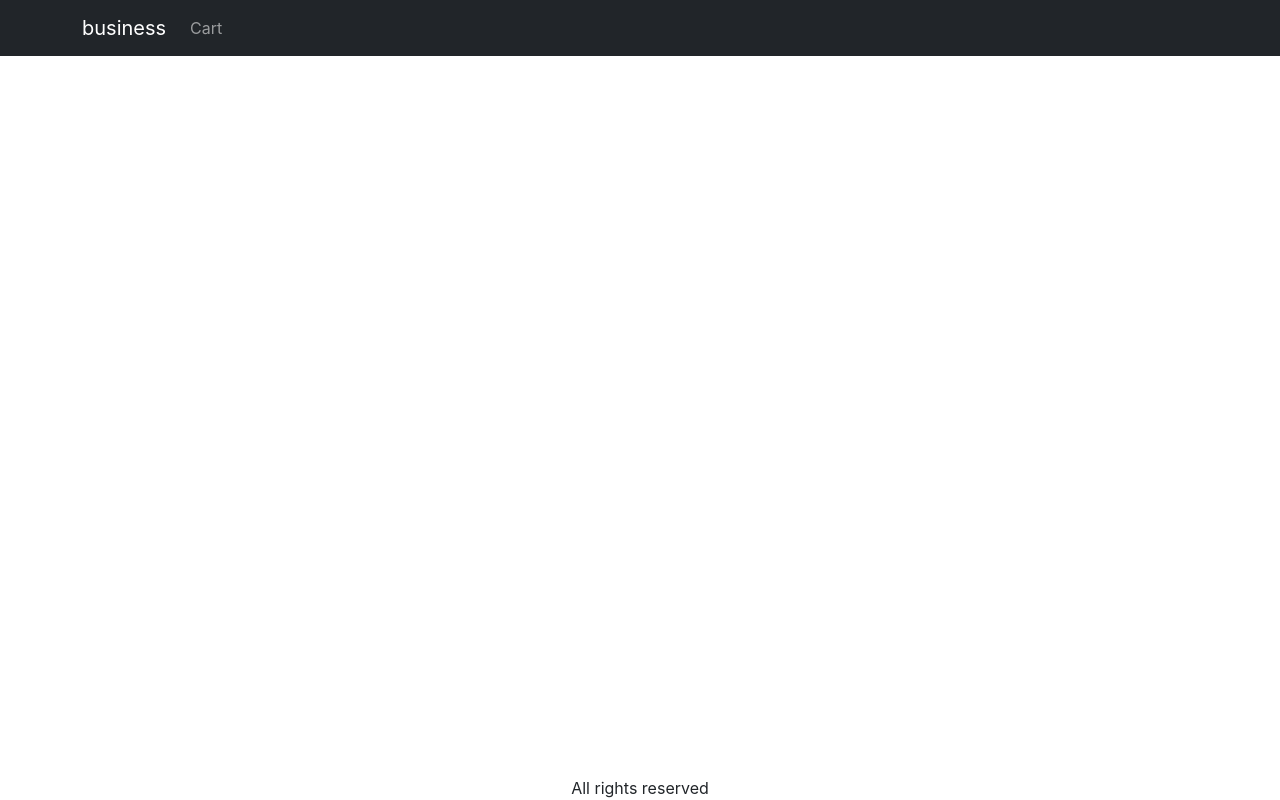
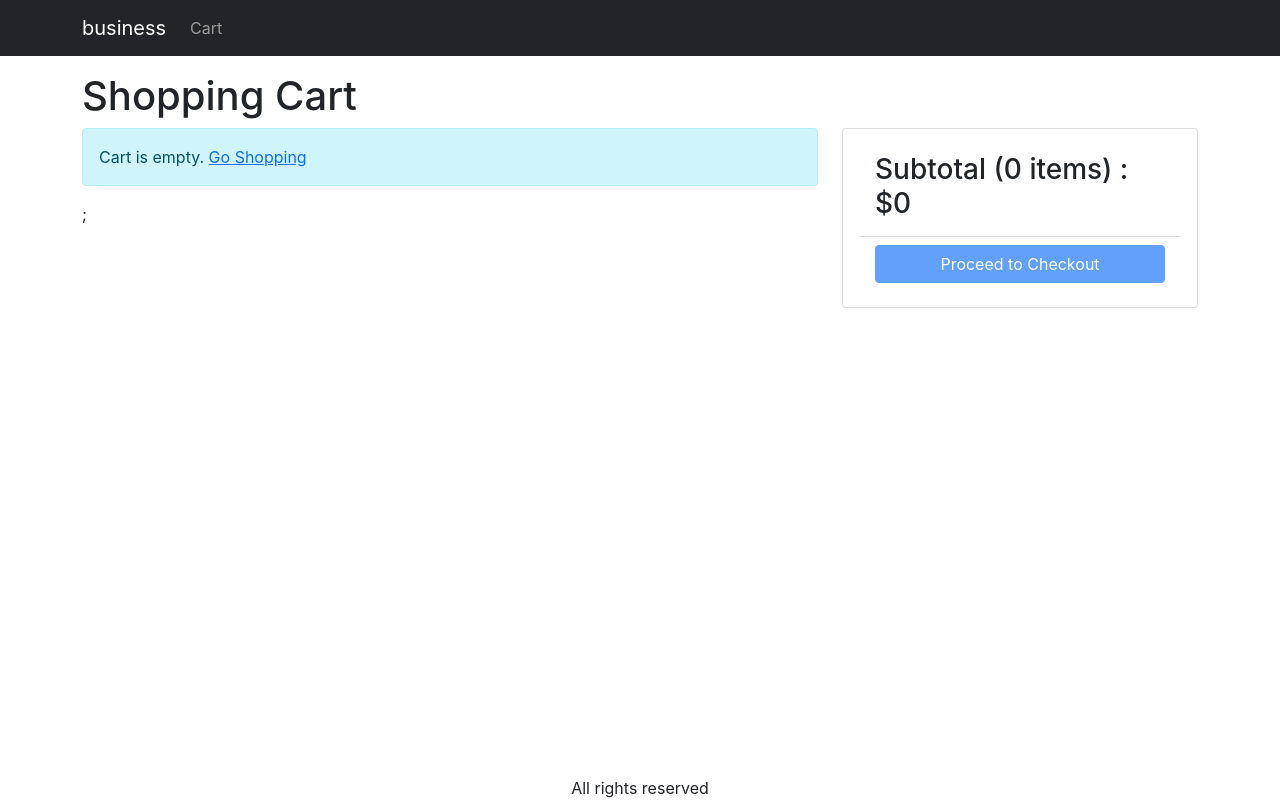
Before and after one commit to Rajeswaran149/mern-ecommerce-front, a React (Create React App) app: page /cart in a window 1280 px wide. Built offline with nearby package versions, Linux system fonts and the light colour scheme.

Commit message:
in progress

```diff
--- a/src/App.js
+++ b/src/App.js
@@ -6,6 +6,8 @@ import { Badge, Container, Nav, Navbar } from "react-bootstrap";
 import { LinkContainer } from "react-router-bootstrap";
 import { useContext } from "react";
 import Store from "./Store";
+import CartScreen from "./screens/CartScreen";
+import SigninScreen from "./screens/SigninScreen";
 
 function App() {
   const { state } = useContext(Store);
@@ -36,6 +38,8 @@ function App() {
           <Container className="mt-3">
             <Routes>
               <Route path="/product/:slug" element={<ProductScreen />} />
+              <Route path="/cart" element={<CartScreen />} />
+              <Route path="/signin" element={<SigninScreen />} />
               <Route path="/" element={<HomeScreen />} />
             </Routes>
           </Container>
--- a/src/Store.js
+++ b/src/Store.js
@@ -4,7 +4,9 @@ export const Store = createContext();
 
 const initialState = {
   cart: {
-    cartItems: [],
+    cartItems: localStorage.getItem("cartItems")
+      ? JSON.parse(localStorage.getItem("cartItems"))
+      : [],
   },
 };
 function reducer(state, action) {
@@ -20,7 +22,17 @@ function reducer(state, action) {
             item._id === existItem._id ? newItem : item
           )
         : [...state.cart.cartItems, newItem];
+      localStorage.setItem("cartItems", JSON.stringify(cartItems));
       return { ...state, cart: { ...state.cart, cartItems } };
+
+    case "CART_REMOVE_ITEM": {
+      const cartItems = state.cart.cartItems.filter(
+        (item) => item._id !== action.payload._id
+      );
+      localStorage.setItem("cartItems", JSON.stringify(cartItems));
+      return { ...state, cart: { ...state.cart, cartItems } };
+    }
+
     default:
       return state;
   }
--- a/src/components/Product.js
+++ b/src/components/Product.js
@@ -1,10 +1,31 @@
-import React from "react";
+import axios from "axios";
+import React, { useContext } from "react";
 import { Button, Card } from "react-bootstrap";
 import { Link } from "react-router-dom";
+import Store from "../Store";
 import Rating from "./Rating";
 
 function Product(props) {
   const { product } = props;
+
+  const { state, dispatch: ctxDispatch } = useContext(Store);
+  const {
+    cart: { cartItems },
+  } = state;
+
+  const addToCartHandler = async (item) => {
+    const existItem = cartItems.find((x) => x._id === product._id);
+    const quantity = existItem ? existItem.quantity + 1 : 1;
+    const { data } = await axios.get(`/api/products/${item._id}`);
+    if (data.countInStock < quantity) {
+      window.alert("Sorry. Product is out of stock");
+      return;
+    }
+    ctxDispatch({
+      type: "CART_ADD_ITEM",
+      payload: { ...item, quantity },
+    });
+  };
   return (
     <Card>
       <Link to={`/product/${product.slug}`}>
@@ -16,7 +37,13 @@ function Product(props) {
         </Link>
         <Rating rating={product.rating} numReviews={product.numReviews} />
         <Card.Text>${product.price}</Card.Text>
-        <Button>Add to cart</Button>
+        {product.countInStock === 0 ? (
+          <Button variant="light" disabled>
+            Out of stock
+          </Button>
+        ) : (
+          <Button onClick={() => addToCartHandler(product)}>Add to cart</Button>
+        )}
       </Card.Body>
     </Card>
   );
--- a/src/index.css
+++ b/src/index.css
@@ -41,3 +41,9 @@ main {
 .img-large {
   max-width: 100%;
 }
+.img-thumbnail {
+  height: 80px;
+}
+.small-container {
+  max-width: 600px;
+}
--- /dev/null
+++ b/src/screens/CartScreen.js
@@ -0,0 +1,125 @@
+import axios from "axios";
+import React, { useContext } from "react";
+import { Button, Card, Col, ListGroup, Row } from "react-bootstrap";
+import { Helmet } from "react-helmet-async";
+import { Link, useNavigate } from "react-router-dom";
+import MessageBox from "../components/MessageBox";
+import Store from "../Store";
+
+const CartScreen = () => {
+  const navigate = useNavigate();
+  const { state, dispatch: ctxDispatch } = useContext(Store);
+  const {
+    cart: { cartItems },
+  } = state;
+
+  const updateCartHandler = async (item, quantity) => {
+    const { data } = await axios.get(`/api/products/${item._id}`);
+    if (data.countInStock < quantity) {
+      window.alert("Sorry. Product is out of stock");
+      return;
+    }
+    ctxDispatch({
+      type: "CART_ADD_ITEM",
+      payload: { ...item, quantity },
+    });
+  };
+  const removeItemHandler = (item) => {
+    ctxDispatch({ type: "CART_REMOVE_ITEM", payload: item });
+  };
+
+  const checkoutHandler = () => {
+    navigate("/signin?redirect=/shipping");
+  };
+
+  return (
+    <div>
+      <Helmet>
+        <title>Shopping Cart</title>
+      </Helmet>
+      <h1>Shopping Cart</h1>
+      <Row>
+        <Col md={8}>
+          {cartItems.length === 0 ? (
+            <MessageBox>
+              Cart is empty. <Link to="/">Go Shopping</Link>
+            </MessageBox>
+          ) : (
+            <ListGroup>
+              {cartItems.map((item) => (
+                <ListGroup.Item key={item._id}>
+                  <Row className="align-items-center">
+                    <Col md={4}>
+                      <img
+                        src={item.image}
+                        alt={item.name}
+                        className="img-fluid rounded img-thumbnail"
+                      ></img>{" "}
+                      <Link to={`/product/${item.slug}`}>{item.name}</Link>
+                    </Col>
+                    <Col md={3}>
+                      <Button
+                        onClick={() =>
+                          updateCartHandler(item, item.quantity - 1)
+                        }
+                        variant="light"
+                        disabled={item.quantity === 1}
+                      >
+                        <i className="fas fa-minus-circle"></i>
+                      </Button>{" "}
+                      <span>{item.quantity}</span>{" "}
+                      <Button
+                        variant="light"
+                        onClick={() =>
+                          updateCartHandler(item, item.quantity + 1)
+                        }
+                        disabled={item.quantity === item.countInStock}
+                      >
+                        <i className="fas fa-plus-circle"></i>
+                      </Button>
+                    </Col>
+                    <Col md={3}>${item.price}</Col>
+                    <Col md={2}>
+                      <Button variant="light">
+                        <i className="fas fa-trash"></i>
+                      </Button>
+                    </Col>
+                  </Row>
+                </ListGroup.Item>
+              ))}
+            </ListGroup>
+          )}
+        </Col>
+        <Col md={4}>
+          <Card>
+            <Card.Body>
+              <ListGroup variant="flush">
+                <ListGroup.Item>
+                  <h3>
+                    Subtotal ({cartItems.reduce((a, c) => a + c.quantity, 0)}{" "}
+                    items) : $
+                    {cartItems.reduce((a, c) => a + c.price * c.quantity, 0)}
+                  </h3>
+                </ListGroup.Item>
+                <ListGroup.Item>
+                  <div className="d-grid">
+                    <Button
+                      type="button"
+                      variant="primary"
+                      onClick={checkoutHandler}
+                      disabled={cartItems.length === 0}
+                    >
+                      Proceed to Checkout
+                    </Button>
+                  </div>
+                </ListGroup.Item>
+              </ListGroup>
+            </Card.Body>
+          </Card>
+        </Col>
+      </Row>
+    </div>
+  );
+};
+
+export default CartScreen;
--- a/src/screens/ProductScreen.js
+++ b/src/screens/ProductScreen.js
@@ -2,7 +2,7 @@ import axios from "axios";
 import React, { useContext, useEffect, useReducer } from "react";
 import { Badge, Button, Card, Col, ListGroup, Row } from "react-bootstrap";
 import { Helmet } from "react-helmet-async";
-import { useParams } from "react-router-dom";
+import { useNavigate, useParams } from "react-router-dom";
 import LoadingBox from "../components/LoadingBox";
 import MessageBox from "../components/MessageBox";
 import Rating from "../components/Rating";
@@ -23,6 +23,7 @@ const reducer = (state, action) => {
 };
 
 function ProductScreen() {
+  const navigate = useNavigate();
   const params = useParams();
   const { slug } = params;
 
@@ -58,6 +59,7 @@ function ProductScreen() {
       type: "CART_ADD_ITEM",
       payload: { ...product, quantity },
     });
+    navigate("/cart");
   };
 
   return loading ? (
--- /dev/null
+++ b/src/screens/SigninScreen.js
@@ -0,0 +1,38 @@
+import React from "react";
+import { Button, Container, Form } from "react-bootstrap";
+import { Helmet } from "react-helmet-async";
+import { Link } from "react-router-dom";
+import { useLocation } from "react-router-dom";
+
+const SigninScreen = () => {
+  const { search } = useLocation();
+  const redirectInUrl = new URLSearchParams(search).get("redirect");
+  const redirect = redirectInUrl ? redirectInUrl : "/";
+  return (
+    <Container className="small-container">
+      <Helmet>
+        <title>Sign In</title>
+      </Helmet>
+      <h1 className="my-3">Sign In</h1>
+      <Form>
+        <Form.Group className="mb-3" controlId="email">
+          <Form.Label>Email</Form.Label>
+          <Form.Control type="email" required />
+        </Form.Group>
+        <Form.Group className="mb-3" controlId="password">
+          <Form.Label>Password</Form.Label>
+          <Form.Control type="password" required />
+        </Form.Group>
+        <div className="mb-3">
+          <Button type="submit">Sign In</Button>
+        </div>
+        <div className="mb-3">
+          New customer?{" "}
+          <Link to={`/signup?redirect=${redirect}`}>Create your account</Link>
+        </div>
+      </Form>
+    </Container>
+  );
+};
+
+export default SigninScreen;
```
Also changed, not shown: 1 other file (tests, documents, lock files or other folders).
